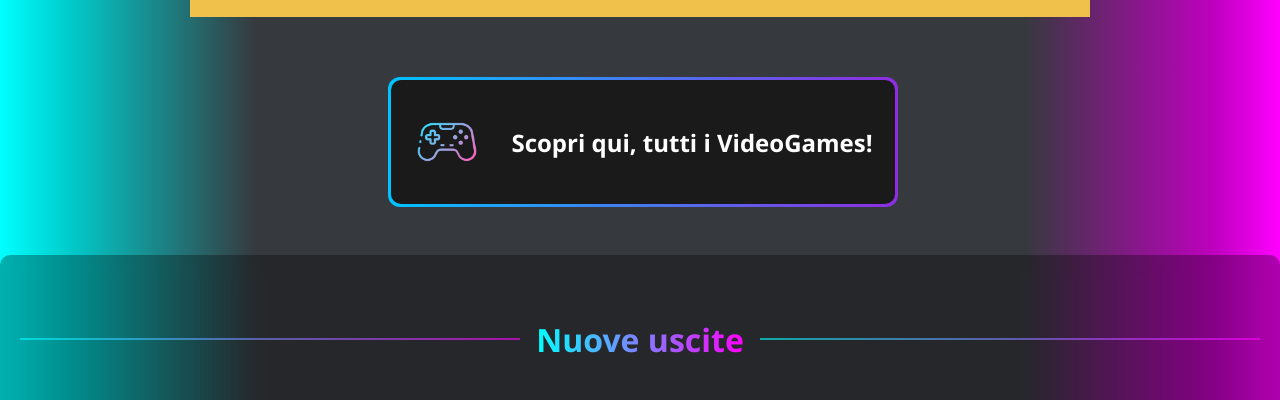
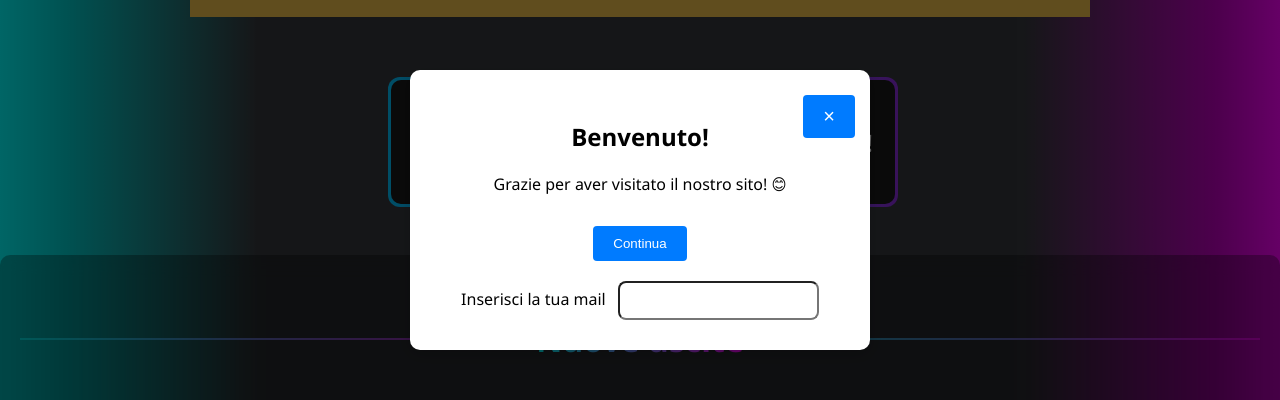
Before and after one commit to Alessio-Gasbarro/ecommerce_boolstop, a React (Vite) app in the folder ecommerce_boolstop_react/: page / in a window 1280 px wide. Shown: the part 190-590 px from the top of the page. Built offline with nearby package versions, Linux system fonts and the light colour scheme; no server answers.

Commit message:
[UPD] created welcome popup

```diff
--- a/ecommerce_boolstop_react/src/App.jsx
+++ b/ecommerce_boolstop_react/src/App.jsx
@@ -5,6 +5,7 @@ import Videogames from './pages/Videogames';
 import Basket from './pages/Basket';
 import DefaultLayout from './layouts/DefaultLayout';
 import NotFoundPage from './pages/NotFoundPage';
+import WelcomePopup from './components/WelcomePopup';
 
 export default function App() {
   return (
--- /dev/null
+++ b/ecommerce_boolstop_react/src/components/WelcomePopup.jsx
@@ -0,0 +1,34 @@
+import React from 'react'
+import { useState, useEffect } from 'react';
+
+const WelcomePopup = () => {
+
+    const [isVisible, setIsVisible] = useState(true);
+
+    const closePopup = () => setIsVisible(false);
+
+    useEffect(() => {
+        const timer = setTimeout(() => setIsVisible(true), 500); // 0.5 sec
+        return () => clearTimeout(timer);
+    }, []);
+
+    if (!isVisible) return null;
+
+    return (
+        <div className="popup-overlay">
+            <div className="popup-box">
+                <button className="close-button" onClick={closePopup}>×</button>
+                <h2>Benvenuto!</h2>
+                <p>Grazie per aver visitato il nostro sito! 😊</p>
+                <button onClick={closePopup}>Continua</button>
+                <form action="" className='form-popup'>
+
+                    <label> Inserisci la tua mail </label>
+                    <input className='input-popup' type="email" name="" id="" />
+                </form>
+            </div>
+        </div>
+    )
+}
+
+export default WelcomePopup;
--- a/ecommerce_boolstop_react/src/index.css
+++ b/ecommerce_boolstop_react/src/index.css
@@ -521,3 +521,77 @@ body {
     transform: translateY(-2px);
     background: linear-gradient(135deg, #1a1a1a, #0044ff);
 }
+
+/* SEZIONE POPUP DI BENVENUTO */
+
+.popup-overlay {
+    color: black;
+    position: fixed;
+    top: 0;
+    left: 0;
+    width: 100vw;
+    height: 100vh;
+    background: rgba(0, 0, 0, 0.6);
+    display: flex;
+    justify-content: center;
+    align-items: center;
+    z-index: 1000;
+}
+
+.popup-box {
+    background: white;
+    padding: 30px;
+    border-radius: 10px;
+    max-width: 400px;
+    width: 90%;
+    box-shadow: 0 4px 15px rgba(0, 0, 0, 0.2);
+    text-align: center;
+    position: relative;
+    animation: popup-fade 0.3s ease;
+}
+
+.close-button {
+    position: absolute;
+    top: 10px;
+    right: 15px;
+    background: none;
+    border: none;
+    font-size: 20px;
+    cursor: pointer;
+}
+
+.popup-box button {
+    margin-top: 15px;
+    padding: 10px 20px;
+    background-color: #007bff;
+    color: white;
+    border: none;
+    border-radius: 4px;
+    cursor: pointer;
+}
+
+.popup-box button:hover {
+    background-color: #0056b3;
+}
+
+@keyframes popup-fade {
+    from {
+        opacity: 0;
+        transform: scale(0.95);
+    }
+
+    to {
+        opacity: 1;
+        transform: scale(1);
+    }
+}
+
+.form-popup {
+    margin-top: 20px;
+}
+
+.input-popup {
+    border-radius: 8px;
+    padding: 10px;
+    margin-left: 8px;
+}
--- a/ecommerce_boolstop_react/src/pages/Home.jsx
+++ b/ecommerce_boolstop_react/src/pages/Home.jsx
@@ -8,6 +8,8 @@ import { Link } from 'react-router-dom';
 import Videogames from './Videogames';
 import { useEffect } from 'react';
 import axios from "axios";
+import WelcomePopup from '../components/WelcomePopup';
+
 
 export default function Home() {
     //Questa const Serve per la "Sezione bottone scopri tutti i giochi"
@@ -40,6 +42,7 @@ export default function Home() {
     return (
         <>
             <div className="width-300">
+                <WelcomePopup />
                 <Shipping />
             </div>
             {/*Sezione Tasto per pagina VideoGames*/}
```
